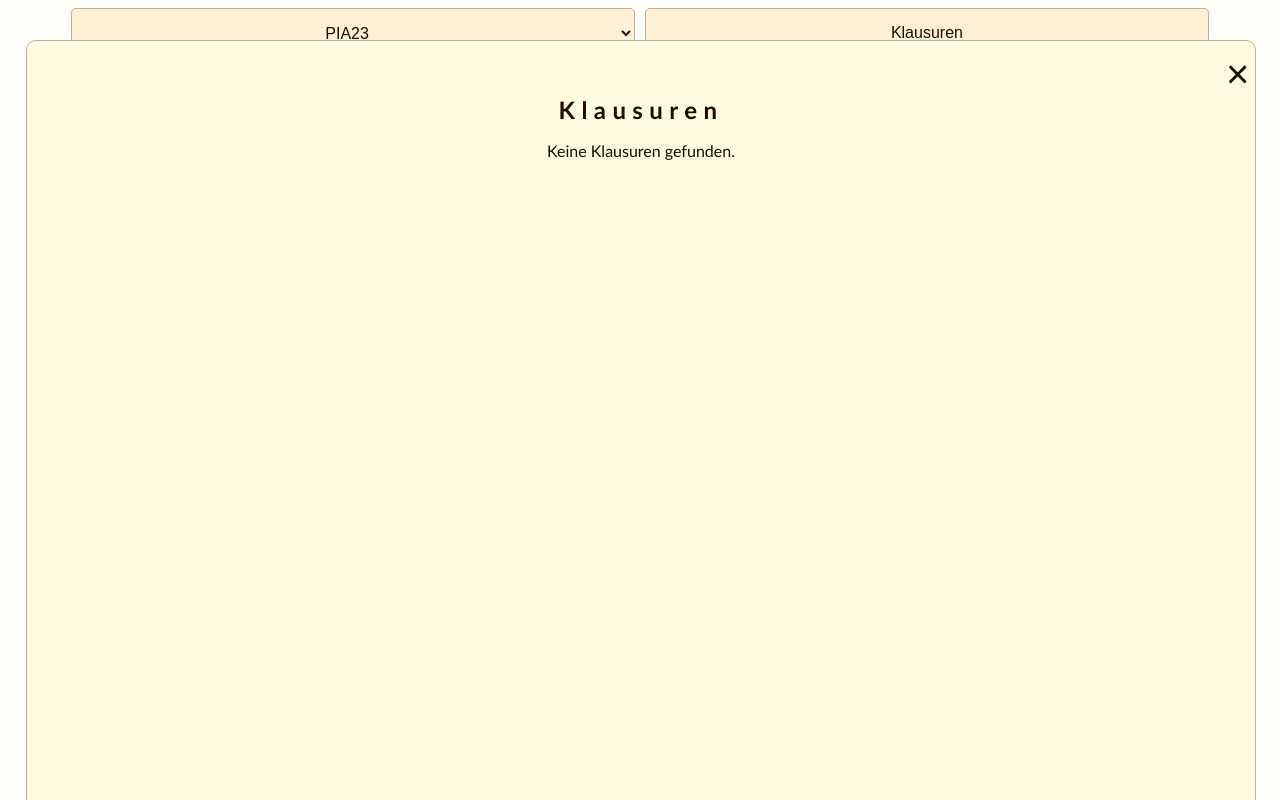
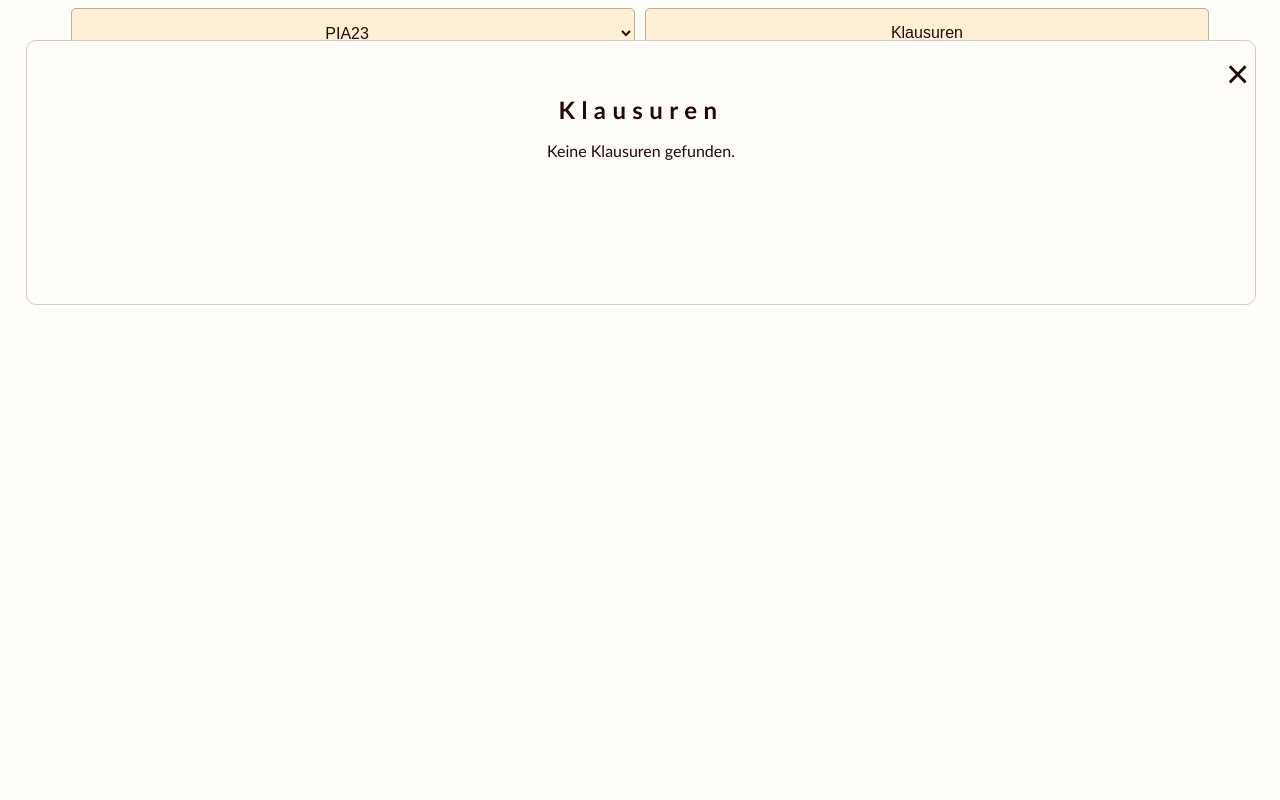
Before and after one commit to PhillipSteph/untitled, a website built with webpack: page stundenplan.html in a window 1280 px wide. Both pictures are taken after a click on the button "Klausuren". Built offline with nearby package versions, Linux system fonts and the light colour scheme; no server answers.

Commit message:
klausuren ansicht fix

```diff
--- a/stundenplan.html
+++ b/stundenplan.html
@@ -227,12 +227,12 @@
       left: 2vw;
       top: 5vh;
       width: 90vw;
-      height: 90vh;
-      padding: 3vw;
+      height: fit-content;
+      padding: 3vw 3vw 10vw;
       border-radius: 10px;
       color: #230903;
-      background-color: #FEFAE0;
-      border: 1px solid #b8aea8;
+      background-color: #fffdf9;
+      border: 1px solid #dac7be;
       display: none;
       z-index: 100;
       overflow-y: auto; /* Enable vertical scrolling */
@@ -507,8 +507,8 @@
         if (endtime.length === 7) endtime = "0" + endtime;
 
         const div = document.createElement("div");
-        div.className = "event";
-        div.innerHTML = `<div class="time">${startingtime}<br>${endtime}</div>
+        div.className = "event color-marked-green";
+        div.innerHTML = `<div class="time ">${startingtime}<br>${endtime}</div>
                           <div class="right"><strong>${heading}</strong><div class="location>">${datelocation} <br> ${prof}</div></div>`;
         let suma = event["SUMMARY"].toLowerCase();
 
```
